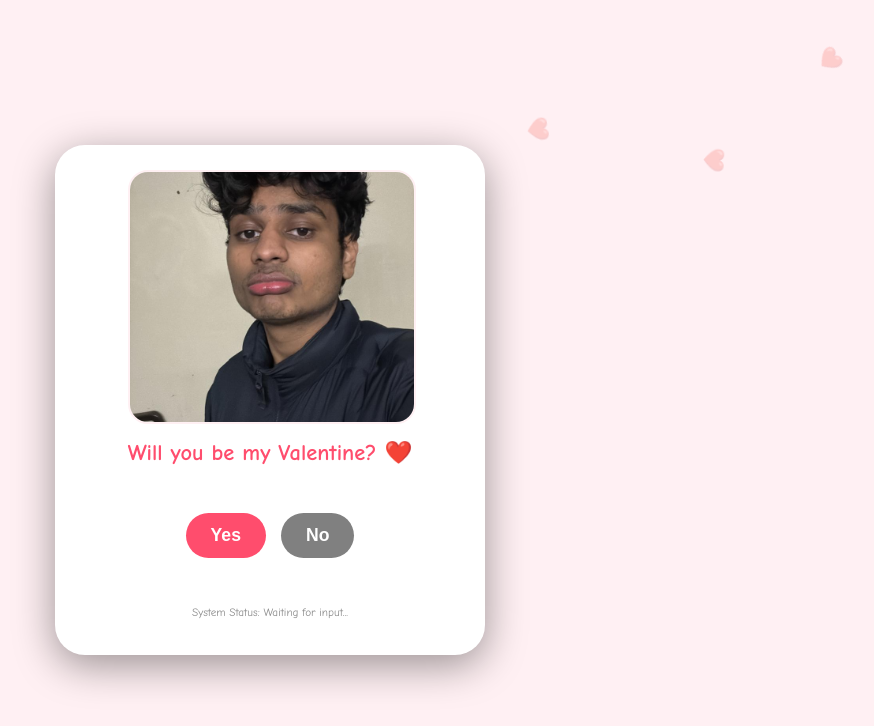
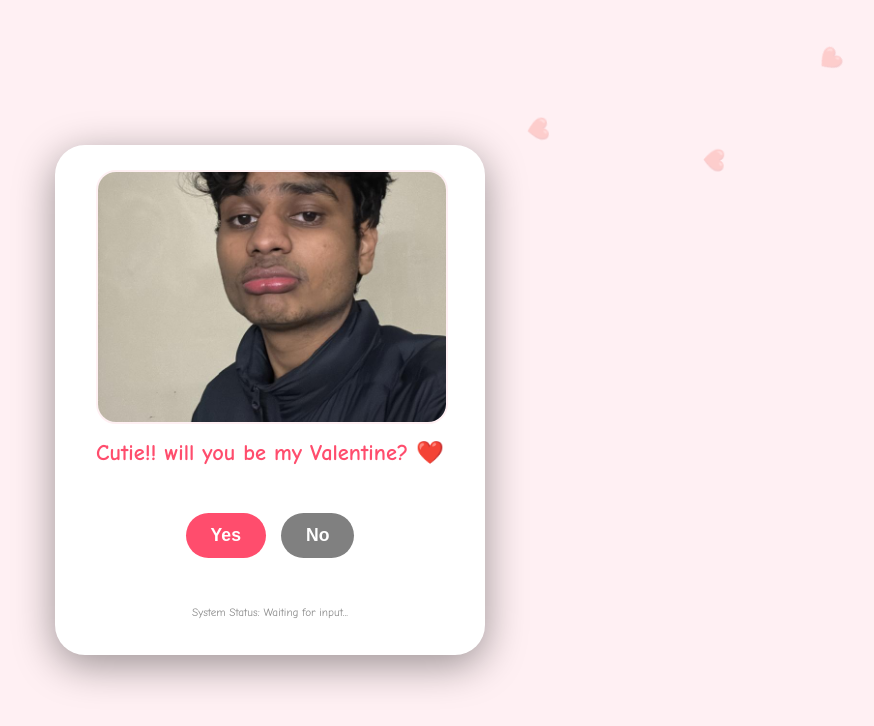
Before and after one commit to mananj23/valentine-day, a plain HTML site: page index.html in a window 1280 px wide. Shown: the whole page, without its empty margins (370-1244 px from the left). Drawn offline with nearby package versions, Linux system fonts and the light colour scheme.

Commit message:
Update index.html

```diff
--- a/index.html
+++ b/index.html
@@ -105,7 +105,7 @@
             <div class="img-container">
                 <img id="displayImg" src="me.jpeg" alt="Requesting">
             </div>
-            <h1>Will you be my Valentine? ❤️</h1>
+            <h1>Cutie!! will you be my Valentine? ❤️</h1>
             <div class="buttons">
                 <button id="yesBtn">Yes</button>
                 <button id="noBtn">No</button>
@@ -118,7 +118,7 @@
                 <img src="us.jpeg" alt="Us">
             </div>
             <h1 style="font-size: 2.2rem;">ACCESS GRANTED! ❤️</h1>
-            <p style="color: #555;">I love you! 🔐</p>
+            <p style="color: #555;">heheheh thankss! 🔐</p>
         </div>
     </div>
 
@@ -156,7 +156,7 @@
 
         // Using your exact .jpeg filenames
         const reactionImages = ["her1.jpeg", "her2.jpeg", "me.jpeg"];
-        const phrases = ["No", "Are you sure?", "Think again!", "Error!", "Nice try.", "Try Yes!"];
+        const phrases = ["No", "Areeeeee","Are you sure?", "Think again!", "Error!", "please yaaar", "Try Yes!", "pretty please"];
         let pIndex = 0;
         let ySize = 1;
 
```
